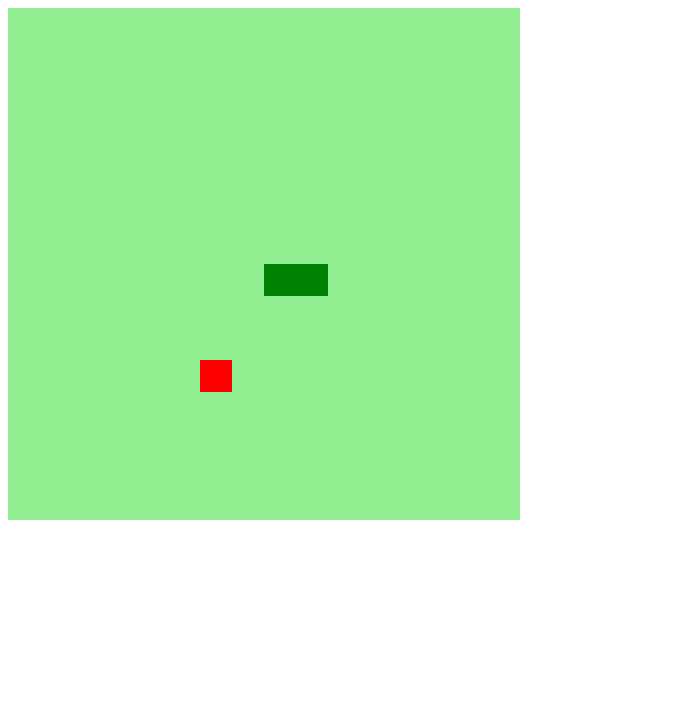
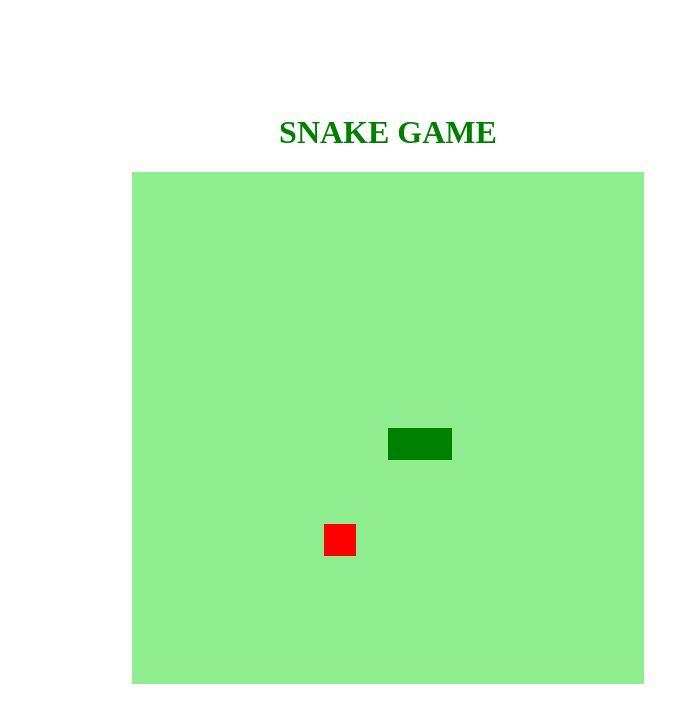
Before and after one commit to LucasOliveiraSimao/Snake-Game, a plain HTML site: page index.html in a window 1280 px wide. Shown: the whole page, without its empty margins (0-699 px from the left). Drawn offline with Linux system fonts and the light colour scheme.

Commit message:
Game styling

```diff
--- a/index.html
+++ b/index.html
@@ -9,6 +9,7 @@
     <title>Snake Game</title>
 </head>
 <body>
+    <h1>SNAKE GAME</h1>
     <canvas id="snake" width="512" height="512"></canvas>
 </body>
 </html>
--- a/style.css
+++ b/style.css
@@ -0,0 +1,9 @@
+body{
+    height: 95vh;
+    width: 95vh;
+    display: flex;
+    justify-content: center;
+    align-items: center;
+    flex-direction: column;
+    color: green;
+}
```
